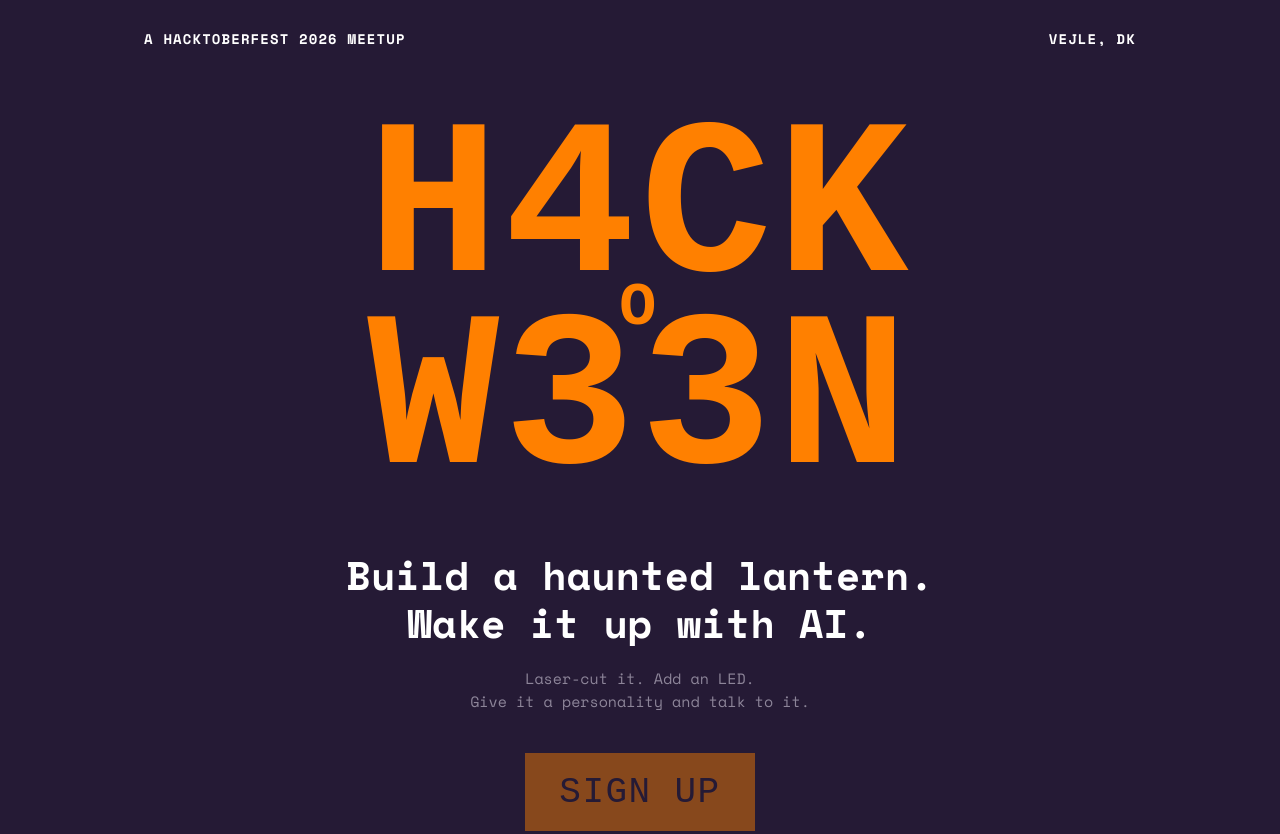
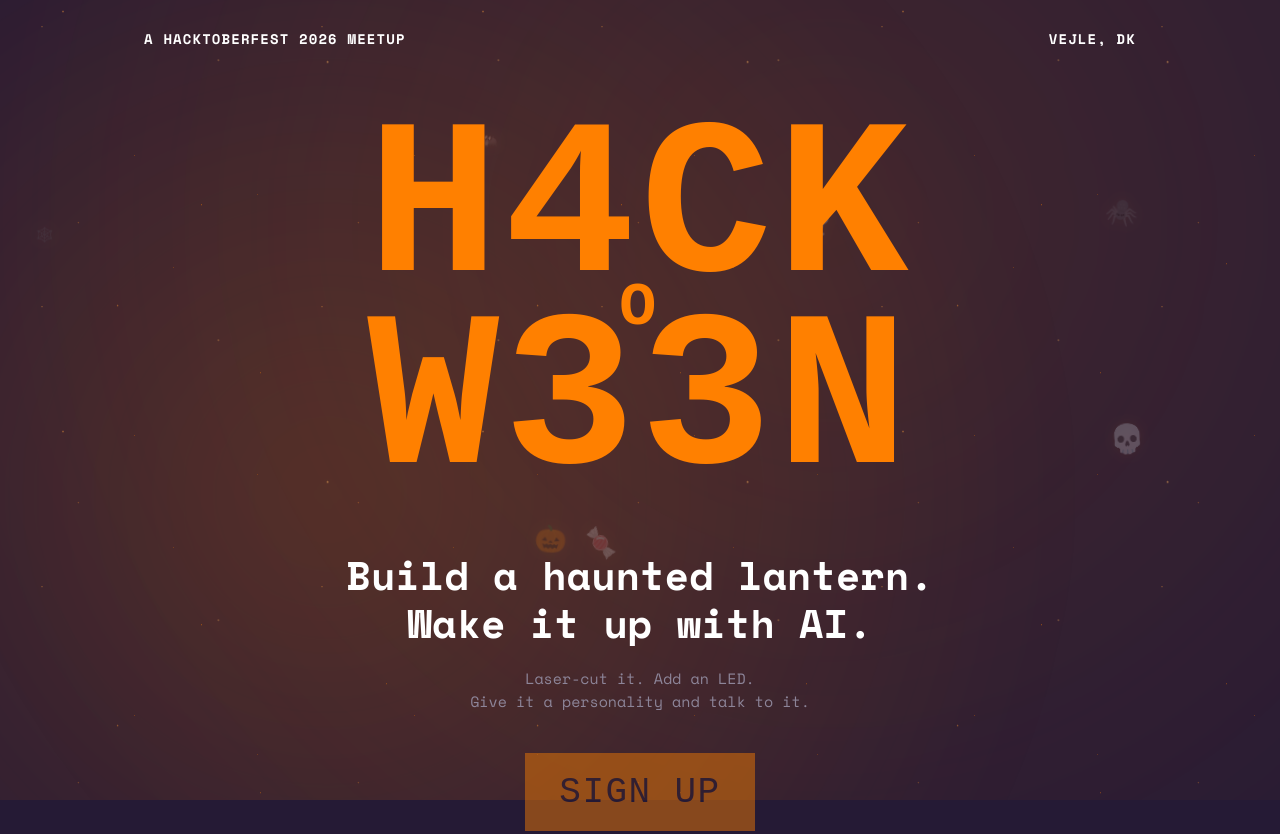
Before and after one commit to SimeDev42/h4ck0w33n, a plain HTML site: page index.html in a window 1280 px wide. Shown: the top 834 px of the page. Drawn offline with nearby package versions, Linux system fonts and the light colour scheme; a web font is replaced by a local one.

Commit message:
Visual improvements & animations

```diff
--- a/index.html
+++ b/index.html
@@ -21,6 +21,13 @@
     <link rel="stylesheet" href="style.css" />
   </head>
   <body>
+    <div class="ambient" aria-hidden="true">
+      <div class="glow glow-a"></div>
+      <div class="glow glow-b"></div>
+      <div class="embers"></div>
+      <div class="embers embers-2"></div>
+      <div class="flyers" aria-hidden="true"></div>
+    </div>
     <div class="wrap">
       <div class="topbar">
         <span>A Hacktoberfest 2026 Meetup</span>
--- a/script.js
+++ b/script.js
@@ -27,3 +27,63 @@
   tick();
   setInterval(tick, 1000);
 })();
+
+// Ambient flying themed icons
+(function () {
+  var layer = document.querySelector(".flyers");
+  if (!layer) return;
+  if (
+    window.matchMedia &&
+    window.matchMedia("(prefers-reduced-motion: reduce)").matches
+  ) {
+    return;
+  }
+
+  var ICONS = [
+    "🎃",
+    "👻",
+    "🦇",
+    "🕷️",
+    "💀",
+    "🍬",
+    "🕸️",
+    "🌙",
+    "🦴",
+    "🧡",
+  ];
+  var COUNT = 7;
+
+  function rand(min, max) {
+    return min + Math.random() * (max - min);
+  }
+
+  var vw = window.innerWidth;
+  var vh = window.innerHeight;
+
+  for (var i = 0; i < COUNT; i++) {
+    var el = document.createElement("span");
+    el.className = "flyer";
+    el.setAttribute("aria-hidden", "true");
+    el.textContent = ICONS[i % ICONS.length];
+
+    var fromLeft = Math.random() < 0.5;
+    var x0 = fromLeft ? -80 : vw + 80;
+    var x1 = fromLeft ? vw + 80 : -80;
+    var y0 = rand(0.05, 0.95) * vh;
+    var y1 = rand(0.05, 0.95) * vh;
+
+    el.style.setProperty("--x0", x0.toFixed(0) + "px");
+    el.style.setProperty("--y0", y0.toFixed(0) + "px");
+    el.style.setProperty("--x1", x1.toFixed(0) + "px");
+    el.style.setProperty("--y1", y1.toFixed(0) + "px");
+    el.style.setProperty("--r0", rand(-18, 18).toFixed(0) + "deg");
+    el.style.setProperty("--r1", rand(-18, 18).toFixed(0) + "deg");
+    el.style.setProperty("--size", rand(14, 28).toFixed(0) + "px");
+    el.style.setProperty("--dur", rand(30, 55).toFixed(1) + "s");
+    // Negative delay so the icons are already mid-flight on load.
+    el.style.setProperty("--delay", (-rand(0, 55)).toFixed(1) + "s");
+    el.style.setProperty("--o", rand(0.12, 0.3).toFixed(2));
+
+    layer.appendChild(el);
+  }
+})();
--- a/style.css
+++ b/style.css
@@ -31,6 +31,172 @@
   max-width: 1040px;
   margin: 0 auto;
   padding: 0 24px;
+  position: relative;
+  z-index: 1;
+}
+
+/* animated background */
+.ambient {
+  position: fixed;
+  top: 0;
+  left: 0;
+  width: 100%;
+  height: 100vh;
+  /* lvh = large viewport height: stays constant when the mobile
+     address bar hides/shows, so the background doesn't resize on scroll. */
+  height: 100lvh;
+  z-index: 0;
+  pointer-events: none;
+  overflow: hidden;
+}
+.glow {
+  position: absolute;
+  border-radius: 50%;
+  filter: blur(60px);
+  will-change: transform, opacity;
+}
+.glow-a {
+  width: 120%;
+  aspect-ratio: 1;
+  top: -35%;
+  left: -35%;
+  background: radial-gradient(circle, rgba(255, 128, 0, 0.4), transparent 65%);
+  animation:
+    flicker 7s ease-in-out infinite,
+    drift-a 24s ease-in-out infinite alternate;
+}
+.glow-b {
+  width: 140%;
+  aspect-ratio: 1;
+  bottom: -40%;
+  right: -35%;
+  background: radial-gradient(circle, rgba(255, 128, 0, 0.22), transparent 65%);
+  animation:
+    flicker 9s ease-in-out infinite 1.5s,
+    drift-b 30s ease-in-out infinite alternate;
+}
+.embers {
+  position: absolute;
+  inset: 0;
+  background-repeat: repeat;
+  background-size: 420px 420px;
+  background-image:
+    radial-gradient(2px 2px at 15% 22%, rgba(255, 160, 60, 0.75), transparent 60%),
+    radial-gradient(
+      1.5px 1.5px at 48% 68%,
+      rgba(255, 128, 0, 0.6),
+      transparent 60%
+    ),
+    radial-gradient(
+      2.5px 2.5px at 78% 34%,
+      rgba(255, 180, 90, 0.6),
+      transparent 60%
+    ),
+    radial-gradient(
+      1.5px 1.5px at 92% 82%,
+      rgba(255, 128, 0, 0.5),
+      transparent 60%
+    ),
+    radial-gradient(
+      2px 2px at 28% 92%,
+      rgba(255, 150, 45, 0.55),
+      transparent 60%
+    ),
+    radial-gradient(
+      1.5px 1.5px at 62% 8%,
+      rgba(255, 128, 0, 0.5),
+      transparent 60%
+    );
+  animation: ember-rise 26s linear infinite;
+}
+.embers-2 {
+  background-size: 280px 280px;
+  filter: blur(0.5px);
+  opacity: 0.55;
+  animation: ember-rise-2 40s linear infinite;
+}
+.flyers {
+  position: absolute;
+  inset: 0;
+  overflow: hidden;
+}
+.flyer {
+  position: absolute;
+  top: 0;
+  left: 0;
+  font-size: var(--size, 28px);
+  line-height: 1;
+  opacity: 0;
+  user-select: none;
+  filter: drop-shadow(0 0 5px rgba(255, 128, 0, 0.22));
+  will-change: transform, opacity;
+  animation: fly var(--dur, 26s) linear var(--delay, 0s) infinite;
+}
+@keyframes fly {
+  0% {
+    transform: translate3d(var(--x0), var(--y0), 0) rotate(var(--r0));
+    opacity: 0;
+  }
+  12% {
+    opacity: var(--o, 0.4);
+  }
+  88% {
+    opacity: var(--o, 0.4);
+  }
+  100% {
+    transform: translate3d(var(--x1), var(--y1), 0) rotate(var(--r1));
+    opacity: 0;
+  }
+}
+@keyframes flicker {
+  0%,
+  100% {
+    opacity: 0.45;
+  }
+  42% {
+    opacity: 0.62;
+  }
+  47% {
+    opacity: 0.44;
+  }
+  53% {
+    opacity: 0.66;
+  }
+  68% {
+    opacity: 0.5;
+  }
+}
+@keyframes drift-a {
+  from {
+    transform: scale(1);
+  }
+  to {
+    transform: translate3d(6%, 4%, 0) scale(1.18);
+  }
+}
+@keyframes drift-b {
+  from {
+    transform: translate3d(0, 0, 0) scale(1.15);
+  }
+  to {
+    transform: translate3d(-5%, -4%, 0) scale(1);
+  }
+}
+@keyframes ember-rise {
+  from {
+    background-position: 0 0;
+  }
+  to {
+    background-position: 0 -420px;
+  }
+}
+@keyframes ember-rise-2 {
+  from {
+    background-position: 0 0;
+  }
+  to {
+    background-position: 0 -280px;
+  }
 }
 
 /* top bar */
@@ -340,4 +506,11 @@
   html {
     scroll-behavior: auto;
   }
+  .glow,
+  .embers {
+    animation: none;
+  }
+  .flyers {
+    display: none;
+  }
 }
```
